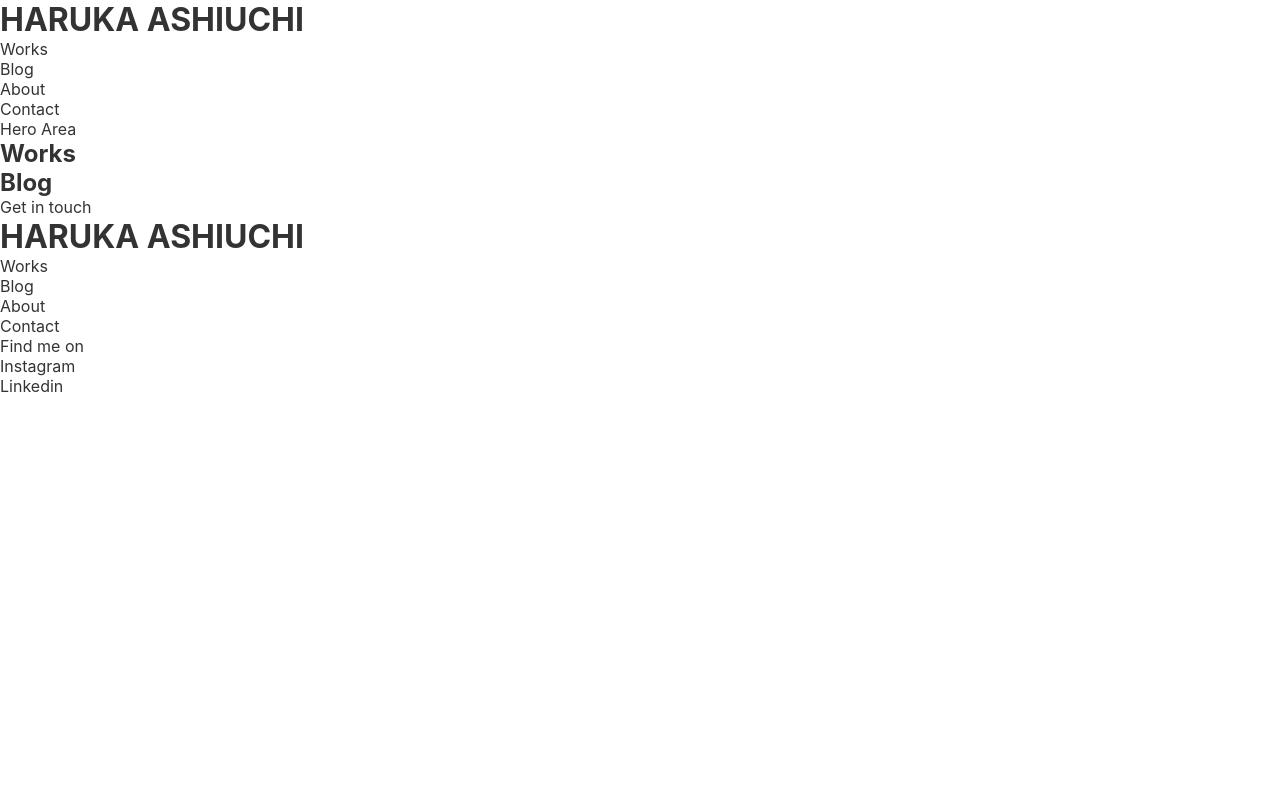
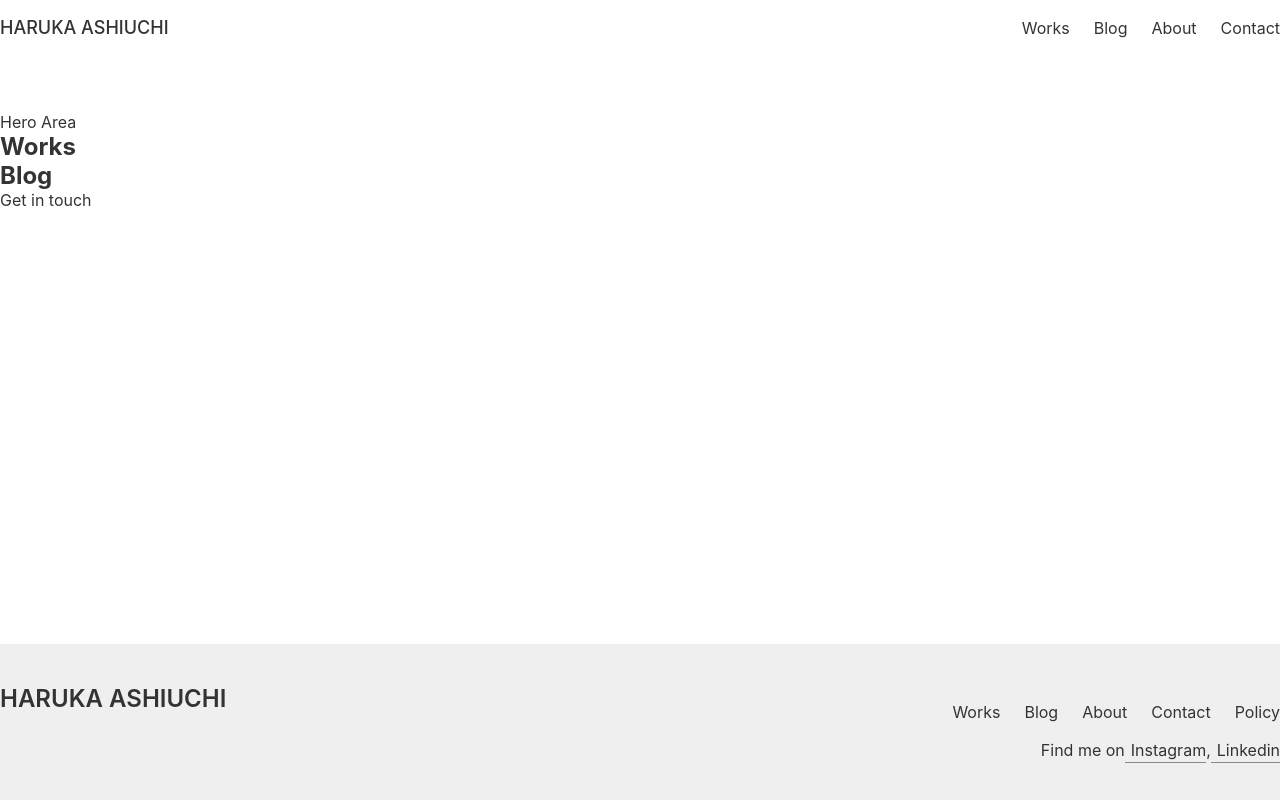
Before and after one commit to thisisassy/website, a Next.js app: page / in a window 1280 px wide. Built offline with nearby package versions, Linux system fonts and the light colour scheme.

Commit message:
スタイル調整

```diff
--- a/app/global.scss
+++ b/app/global.scss
@@ -4,6 +4,7 @@
   --sub-black: #333;
   --alpha-black: rgba(37, 37, 37, 0.5);
 }
+
 * {
   box-sizing: border-box;
   padding: 0;
@@ -11,6 +12,9 @@
 }
 html,
 body {
+  display: flex;
+  flex-direction: column;
+  min-height: 100vh;
   max-width: 100vw;
   overflow-x: hidden;
 }
@@ -22,6 +26,17 @@ body {
   -webkit-font-smoothing: antialiased;
   -moz-osx-font-smoothing: grayscale;
 }
+main {
+  flex: 1;
+}
+li {
+  list-style-type: none;
+  a {
+    &:hover {
+      opacity: 0.8;
+    }
+  }
+}
 a {
   color: inherit;
   text-decoration: none;
--- a/app/layout.tsx
+++ b/app/layout.tsx
@@ -1,6 +1,6 @@
 import type { Metadata } from "next";
-import Header from "../components/header";
-import Footer from "../components/footer";
+import Header from "../components/Header/header";
+import Footer from "../components/Footer/footer";
 import "../app/global.scss";
 
 export const metadata: Metadata = {
--- /dev/null
+++ b/components/Footer/footer.module.scss
@@ -0,0 +1,38 @@
+.footer {
+  padding: 40px 0;
+  background-color: #efefef;
+}
+.footer__inner {
+  display: flex;
+  justify-content: space-between;
+  align-items: flex-start;
+  @media screen and (max-width: (520px - 1px)) {
+    flex-direction: column;
+  }
+  h1 {
+    font-size: 24px;
+    font-weight: 600;
+  }
+}
+.navi {
+  display: flex;
+  column-gap: 24px;
+
+  a {
+    display: block;
+    font-size: 16px;
+    line-height: 1.5;
+    padding: 16px 0;
+  }
+}
+.social__links {
+  text-align: right;
+  @media screen and (max-width: (520px - 1px)) {
+    text-align: left;
+  }
+  a {
+    padding: 0 0 0 6px;
+    border-bottom: 1px solid var(--alpha-black);
+    padding-bottom: 2px;
+  }
+}
--- /dev/null
+++ b/components/Footer/footer.tsx
@@ -0,0 +1,54 @@
+import Link from "next/link";
+import styles from "./footer.module.scss";
+
+export default function Footer() {
+  return (
+    <footer className={styles.footer}>
+      <div className={styles.footer__inner}>
+        <h1>
+          <Link href="/">HARUKA ASHIUCHI</Link>
+        </h1>
+        <div>
+          <nav>
+            <ul className={styles.navi}>
+              <li>
+                <Link href="/works">Works</Link>
+              </li>
+              <li>
+                <Link href="/blog">Blog</Link>
+              </li>
+              <li>
+                <Link href="/about">About</Link>
+              </li>
+              <li>
+                <Link href="/contact">Contact</Link>
+              </li>
+              <li>
+                <Link href="/policy">Policy</Link>
+              </li>
+            </ul>
+          </nav>
+
+          <div className={styles.social__links}>
+            Find me on
+            <a
+              href="https://www.instagram.com/haruka.asuc/"
+              target="_blank"
+              rel="newopener"
+            >
+              Instagram
+            </a>
+            ,
+            <a
+              href="https://www.linkedin.com/in/harukaashiuchi"
+              target="_blank"
+              rel="newopener"
+            >
+              Linkedin
+            </a>
+          </div>
+        </div>
+      </div>
+    </footer>
+  );
+}
--- /dev/null
+++ b/components/Header/header.module.scss
@@ -0,0 +1,30 @@
+.header {
+  margin-bottom: 56px;
+  @media screen and (max-width: 520px) {
+    margin-bottom: 48px;
+  }
+}
+.header__inner {
+  display: flex;
+  justify-content: space-between;
+  align-items: center;
+  @media screen and (max-width: 450px) {
+    flex-direction: column;
+  }
+  h1 {
+    font-size: 18px;
+    font-weight: 500;
+    line-height: 56px;
+  }
+}
+.navi {
+  display: flex;
+  column-gap: 24px;
+
+  a {
+    display: block;
+    font-size: 16px;
+    line-height: 1.5;
+    padding: 16px 0;
+  }
+}
--- /dev/null
+++ b/components/Header/header.tsx
@@ -0,0 +1,30 @@
+import Link from "next/link";
+import styles from "./header.module.scss";
+
+export default function Header() {
+  return (
+    <header className={styles.header}>
+      <div className={styles.header__inner}>
+        <h1>
+          <Link href="/">HARUKA ASHIUCHI</Link>
+        </h1>
+        <nav>
+          <ul className={styles.navi}>
+            <li>
+              <Link href="/works">Works</Link>
+            </li>
+            <li>
+              <Link href="/blog">Blog</Link>
+            </li>
+            <li>
+              <Link href="/about">About</Link>
+            </li>
+            <li>
+              <Link href="/contact">Contact</Link>
+            </li>
+          </ul>
+        </nav>
+      </div>
+    </header>
+  );
+}
--- a/components/footer.tsx
+++ /dev/null
@@ -1,49 +0,0 @@
-import Link from "next/link";
-export default function Footer() {
-  return (
-    <footer>
-      <div className="footer__inner">
-        <h1>HARUKA ASHIUCHI</h1>
-        <div>
-          <nav>
-            <ul>
-              <li>
-                <Link href="/works">Works</Link>
-              </li>
-              <li>
-                <Link href="/blog">Blog</Link>
-              </li>
-              <li>
-                <Link href="/about">About</Link>
-              </li>
-              <li>
-                <Link href="/contact">Contact</Link>
-              </li>
-            </ul>
-          </nav>
-          Find me on
-          <ul>
-            <li>
-              <a
-                href="https://www.instagram.com/haruka.asuc/"
-                target="_blank"
-                rel="newopener"
-              >
-                Instagram
-              </a>
-            </li>
-            <li>
-              <a
-                href="https://www.linkedin.com/in/harukaashiuchi"
-                target="_blank"
-                rel="newopener"
-              >
-                Linkedin
-              </a>
-            </li>
-          </ul>
-        </div>
-      </div>
-    </footer>
-  );
-}
--- a/components/header.tsx
+++ /dev/null
@@ -1,27 +0,0 @@
-import Link from "next/link";
-
-export default function Header() {
-  return (
-    <header>
-      <div className="header__inner">
-        <h1>HARUKA ASHIUCHI</h1>
-        <nav>
-          <ul>
-            <li>
-              <Link href="/works">Works</Link>
-            </li>
-            <li>
-              <Link href="/">Blog</Link>
-            </li>
-            <li>
-              <Link href="/">About</Link>
-            </li>
-            <li>
-              <Link href="/">Contact</Link>
-            </li>
-          </ul>
-        </nav>
-      </div>
-    </header>
-  );
-}
```
